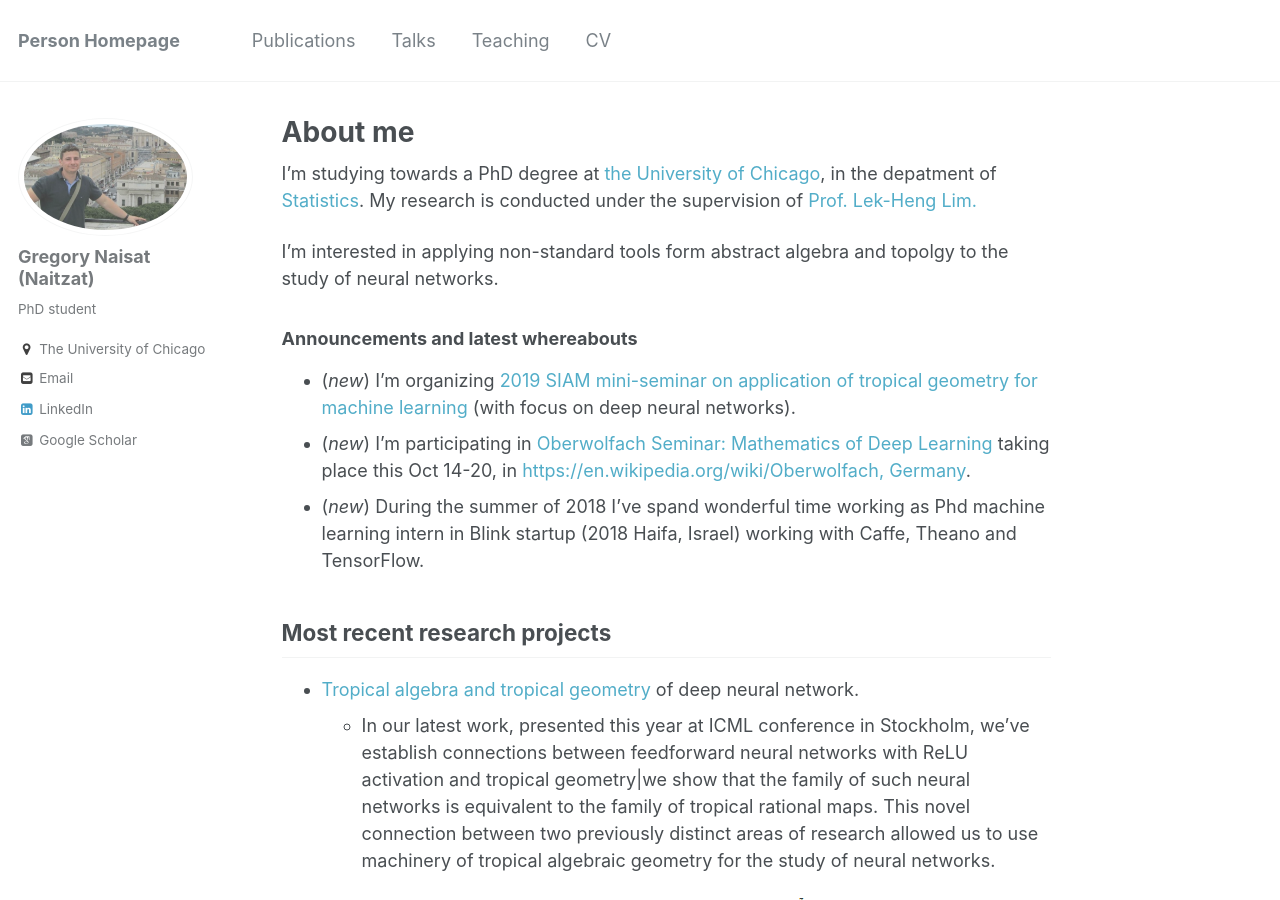
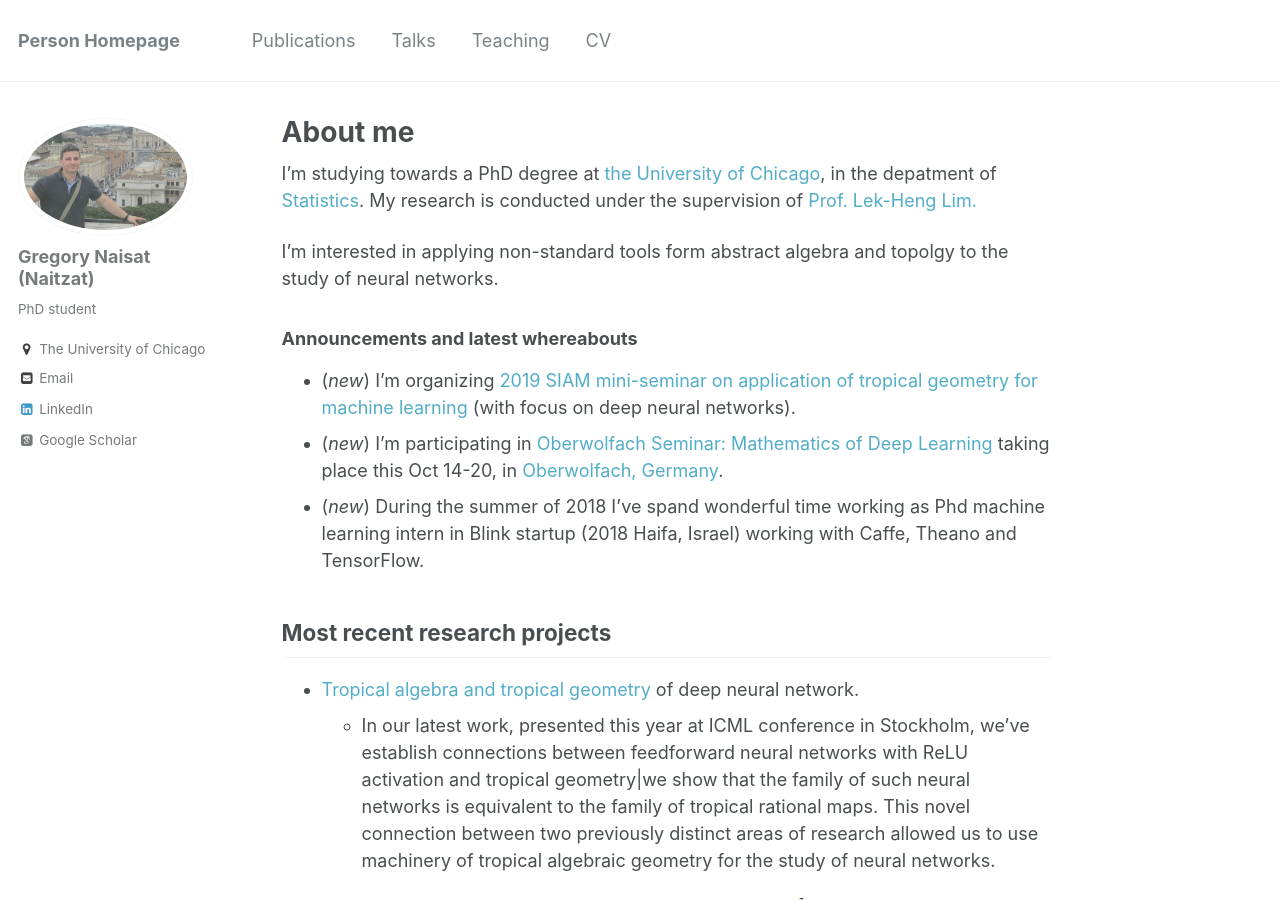
Before and after one commit to sgregnt/sgregnt.github.io, a Jekyll site: the page built from _pages/about.md, in a window 1280 px wide and 900 px high. Built offline with Jekyll 4.4.1, drawn with Linux system fonts in a browser that asks for light colours; some web fonts are replaced; part of the change alters nothing that is shown.

Commit message:
added location Oberwolfach

```diff
--- a/_pages/about.md
+++ b/_pages/about.md
@@ -17,7 +17,7 @@ I'm interested in applying non-standard tools form abstract algebra and topolgy
 ### Announcements and latest whereabouts
 - (_new_) I'm organizing [2019 SIAM mini-seminar on application of tropical
 geometry for machine learning](https://www.siam.org/Conferences/CM/Main/ag19) (with focus on deep neural networks).
-- (_new_) I'm participating in [Oberwolfach Seminar: Mathematics of Deep Learning](https://www.mfo.de/occasion/1842b/www_view) taking place this Oct 14-20, in [https://en.wikipedia.org/wiki/Oberwolfach, Germany](https://en.wikipedia.org/wiki/Oberwolfach).
+- (_new_) I'm participating in [Oberwolfach Seminar: Mathematics of Deep Learning](https://www.mfo.de/occasion/1842b/www_view) taking place this Oct 14-20, in [Oberwolfach, Germany](https://en.wikipedia.org/wiki/Oberwolfach).
 - (_new_) During the summer of 2018  I've spand wonderful time working as Phd machine learning intern in Blink startup (2018 Haifa, Israel) working with Caffe, Theano and TensorFlow.
 
 
```
